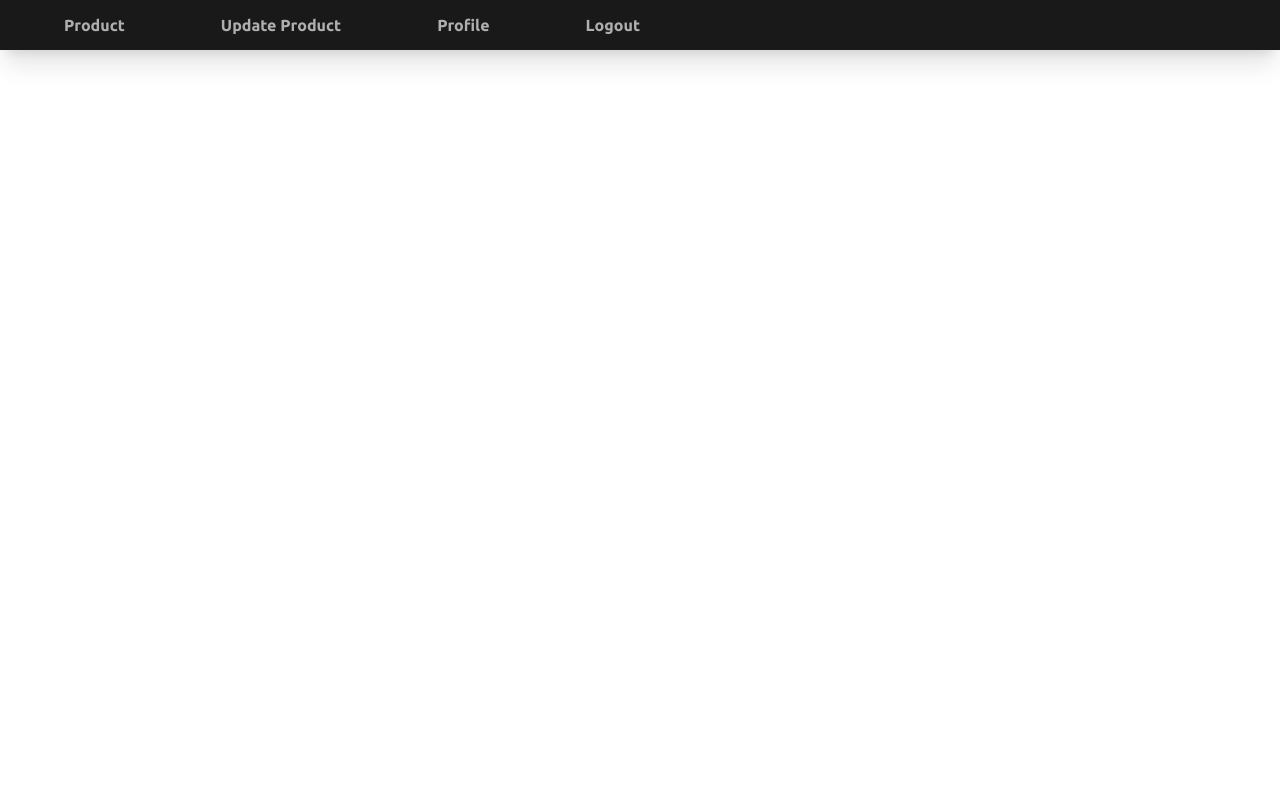
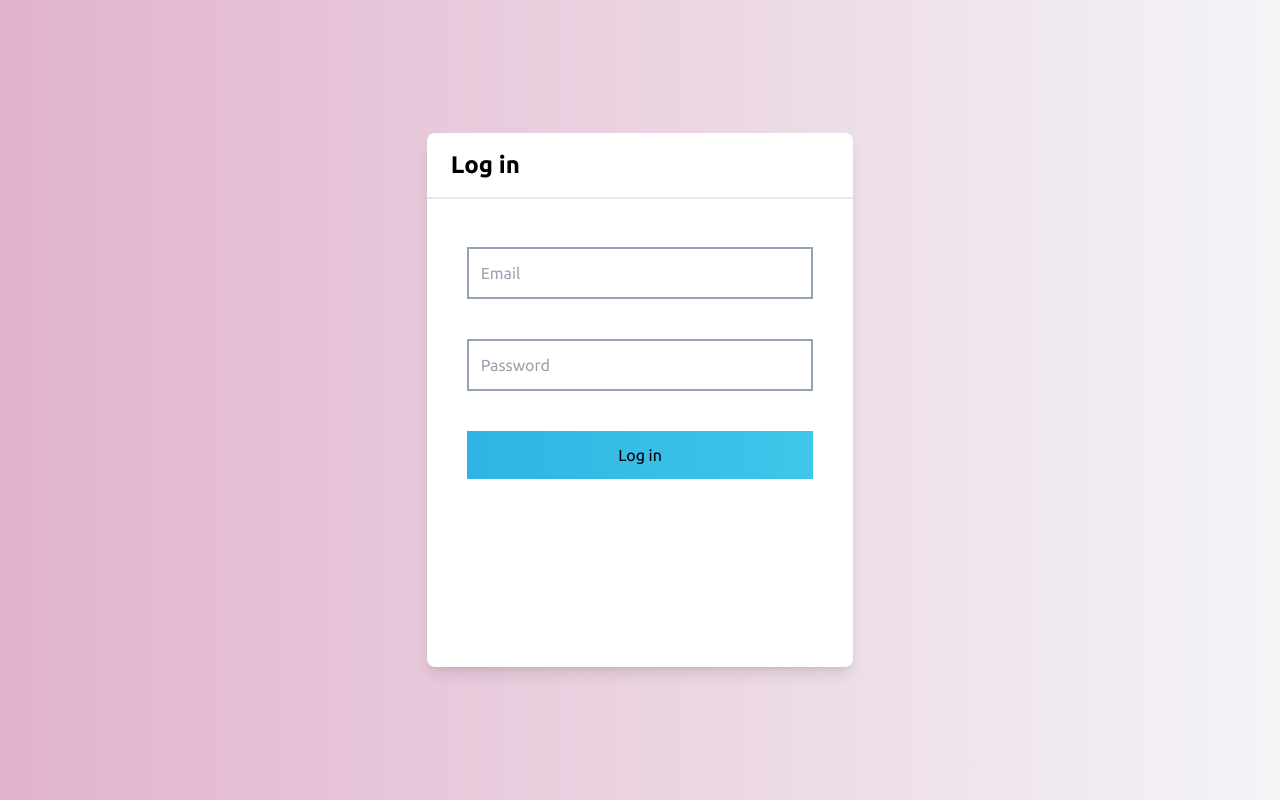
Before and after one commit to harry-sketch/Urban-Winner-MERN-Project, a React (Vite) app in the folder client/: page /login in a window 1280 px wide. Built offline with nearby package versions, Linux system fonts and the light colour scheme.

Commit message:
add: login page

```diff
--- a/client/src/App.jsx
+++ b/client/src/App.jsx
@@ -11,6 +11,7 @@ import {
   Header,
   Profile,
   PrivateComponent,
+  Login,
 } from "./components";
 import Toast from "./components/Common/Toast/Toast";
 
@@ -18,15 +19,18 @@ import Toast from "./components/Common/Toast/Toast";
 
 function App() {
   const location = useLocation();
+  const isNotHeader = ["/", "/login"];
   return (
     <div className="relative">
-      {location.pathname !== "/" && <Header />}
+      {!isNotHeader.includes(location.pathname) && <Header />}
       <Routes>
         <Route path="/" element={<SignUp />} />
         <Route path="/product" element={<Product />} />
         <Route path="/update" element={<Update />} />
         <Route path="/profile" element={<Profile />} />
+        <Route path="/login" element={<Login />} />
       </Routes>
+
       <Toast />
     </div>
   );
--- a/client/src/components/Header/Header.jsx
+++ b/client/src/components/Header/Header.jsx
@@ -9,7 +9,7 @@ const Header = () => {
     { id: 4, title: "Logout", link: "/" },
   ];
   return (
-    <nav className="flex w-full bg-[#191919] text-[#B0AEAE] px-[5%] py-[1%] max-w-7xl m-auto shadow-xl relative">
+    <nav className="flex w-full bg-gradient-to-r from-[#E1B2CC] to-[#F4F4F7]  px-[5%] py-[1%]  shadow-xl relative text-white">
       <ul className="flex items-center justify-between w-2/4">
         {navdata &&
           navdata.map((item) => {
--- a/client/src/components/LogIn/Login.jsx
+++ b/client/src/components/LogIn/Login.jsx
@@ -1,6 +1,26 @@
 import React from "react";
+import BasicInput from "../Common/BasicInput/BasicInput";
 
-const Login = () => ()
+const Login = () => (
+  <div className="h-screen w-full flex items-center justify-center bg-gradient-to-r from-[#E1B2CC] to-[#F4F4F7]">
+    <div className="bg-white w-1/3 h-4/6 rounded-lg  shadow-lg flex flex-col items-start">
+      <div className="flex flex-col items-start border-b-2 border-gray-200 w-full py-4 px-6">
+        <div className="text-2xl text-black text-center font-extrabold float-left">
+          Log in
+        </div>
+      </div>
+      <div className="py-4 px-10 w-full">
+        <BasicInput placeholder="Email" type="text" name="email" />
+        <BasicInput placeholder="Password" type="text" name="password" />
+        <button
+          className="bg-gradient-to-r from-[#30B4E3] to-[#3FC6EA] px-6 py-3 cursor-pointer border-none outline-none w-full"
+          type="button"
+        >
+          Log in
+        </button>
+      </div>
+    </div>
+  </div>
+);
 
-
-export default Login
+export default Login;
--- a/client/src/components/Product/Product.jsx
+++ b/client/src/components/Product/Product.jsx
@@ -2,7 +2,7 @@ import React from "react";
 
 const Product = () => {
   return (
-    <div className="text-white max-w-7xl m-auto bg-gradient-to-r from-[#E1B2CC] to-[#F4F4F7] h-full">
+    <div className="text-white  bg-gradient-to-r from-[#E1B2CC] to-[#F4F4F7] h-full">
       Product
     </div>
   );
--- a/client/src/components/SignUp/SignUpLeft/SignUpLeft.jsx
+++ b/client/src/components/SignUp/SignUpLeft/SignUpLeft.jsx
@@ -1,4 +1,4 @@
-import react from "react";
+import { Link } from "react-router-dom";
 import BasicInput from "../../Common/BasicInput/BasicInput";
 
 const SignUpLeft = ({ handleSubmit, signValue, handleChange }) => {
@@ -36,7 +36,7 @@ const SignUpLeft = ({ handleSubmit, signValue, handleChange }) => {
           onChange={(e) => handleChange(e)}
         />
         <button
-          className="bg-gradient-to-r from-[#30B4E3] to-[#3FC6EA] px-6 py-3 cursor-pointer border-none outline-none"
+          className="bg-gradient-to-r from-[#30B4E3] to-[#3FC6EA] px-6 py-3 cursor-pointer border-none outline-none w-full"
           type="button"
           onClick={handleSubmit}
         >
@@ -45,9 +45,11 @@ const SignUpLeft = ({ handleSubmit, signValue, handleChange }) => {
       </div>
       <div className="text-sm font-medium text-center px-4 flex items-center">
         Already Have an account?.
-        <button className="text-blue-600 font-extrabold text-base">
-          Log in
-        </button>
+        <Link to="/login">
+          <button className="text-blue-600 font-extrabold text-base">
+            Log in
+          </button>
+        </Link>
       </div>
     </div>
   );
--- a/client/src/components/index.js
+++ b/client/src/components/index.js
@@ -3,4 +3,5 @@ export { default as Update } from "./Update/Update";
 export { default as Product } from "./Product/Product";
 export { default as Header } from "./Header/Header";
 export { default as Profile } from "./Profile/Profile";
+export { default as Login } from "./LogIn/Login";
 export { default as PrivateComponent } from "./PrivateComponent/PrivateComponent";
```
